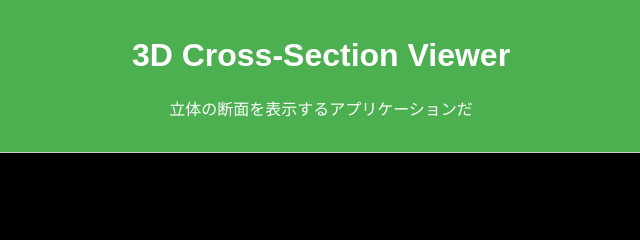
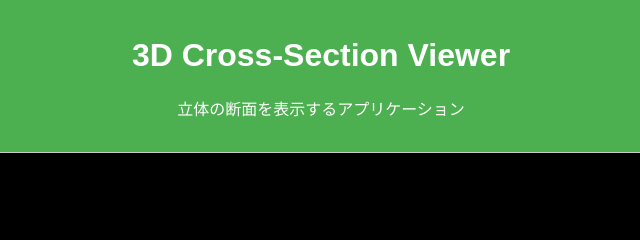
Before and after one commit to kkozuma-nmk/3D-shapes-master, a plain HTML site: page index.html in a window 1280 px wide. Shown: the top 240 px of the page, 319-959 px from the left. Drawn offline with nearby package versions, Linux system fonts and the light colour scheme.

Commit message:
second commit

```diff
--- a/index.html
+++ b/index.html
@@ -11,7 +11,7 @@
 <body>
     <header>
         <h1>3D Cross-Section Viewer</h1>
-        <p>立体の断面を表示するアプリケーションだ</p>
+        <p>立体の断面を表示するアプリケーション</p>
     </header>
 
     <div class="container">
```
